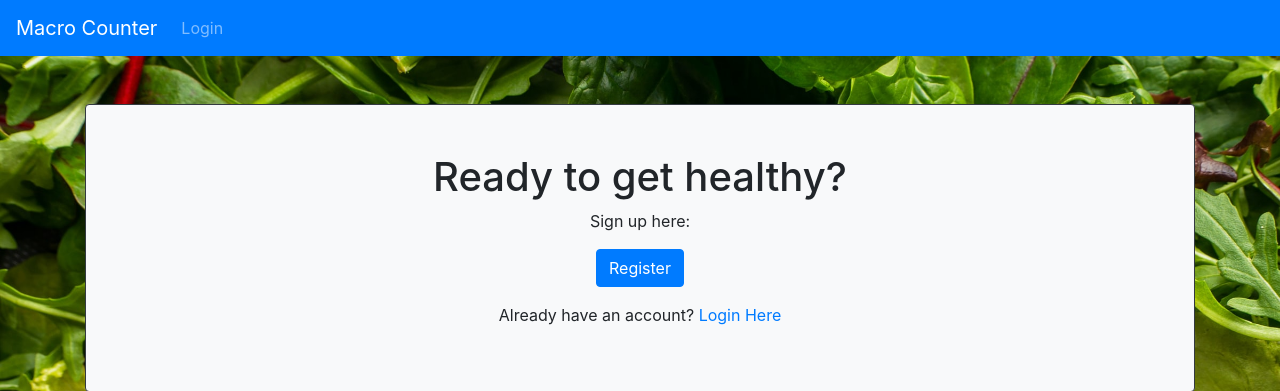
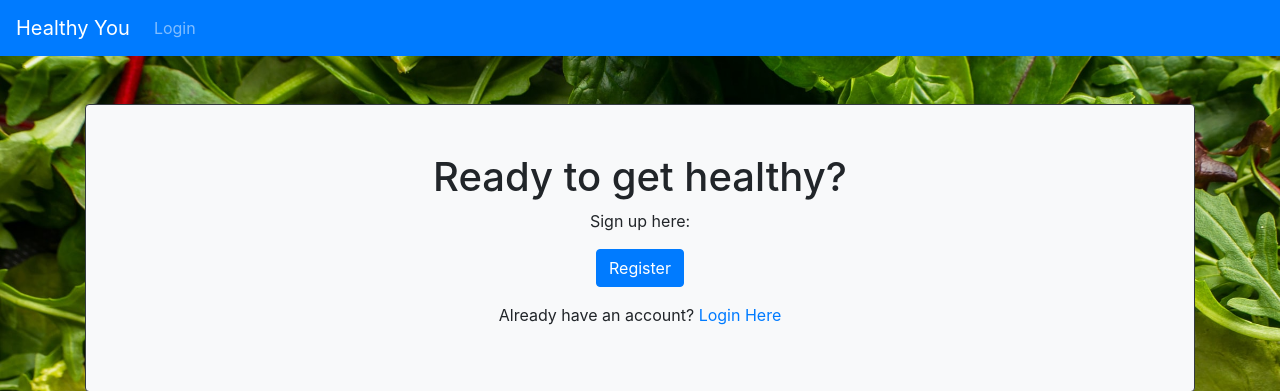
Before and after one commit to zach-bradley/capstone-project-one, a Flask app: page / in a window 1280 px wide. Shown: the top 391 px of the page. Run offline with Flask 2, Linux system fonts and the light colour scheme; some libraries are stand-ins or nearby versions.

Commit message:
Changed name of site to actualy sitename

```diff
--- a/templates/base.html
+++ b/templates/base.html
@@ -7,7 +7,7 @@
   <link rel="stylesheet" href="https://stackpath.bootstrapcdn.com/font-awesome/4.7.0/css/font-awesome.min.css">
   <link rel="stylesheet" href="/static/stylesheets/index.css">
   <link rel="shortcut icon" href="/static/favicon.ico">
-  <title>Macro Counter</title>
+  <title>Healthy You</title>
 </head>
 <body class={% if classname %}{{classname}}{% else %}"base"{% endif %}>
   <nav class="navbar navbar-expand-lg navbar-dark bg-primary mb-5">
@@ -16,13 +16,13 @@
     </button>
     <div class="collapse navbar-collapse" id="navbar">
       {% if not session["username"] %}
-      <a class="navbar-brand" href="/">Macro Counter</a>
+      <a class="navbar-brand" href="/">Healthy You</a>
       <ul class="navbar-nav mr-auto mt-2 mt-lg-0">
         <li class="nav-item">
           <a class="nav-link" href="/login">Login</a>
         </li>
       {% else %}
-      <a class="navbar-brand" href="/users/{{session['username']}}/recipes">Macro Counter</a>
+      <a class="navbar-brand" href="/users/{{session['username']}}/recipes">Healthy You</a>
       <ul class="navbar-nav mr-auto mt-2 mt-lg-0">
         <li class="nav-item">
           <a class="nav-link" href="/users/{{session['username']}}">Profile</a>
```
